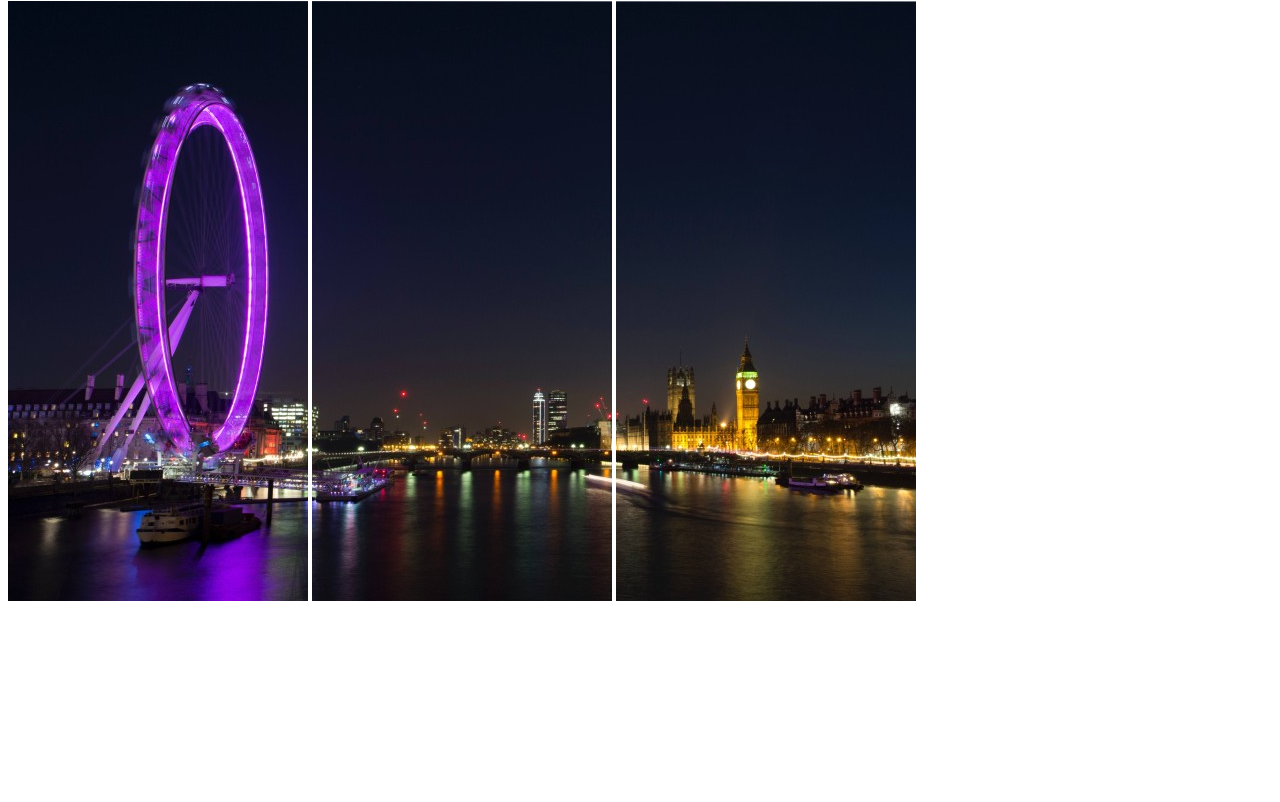
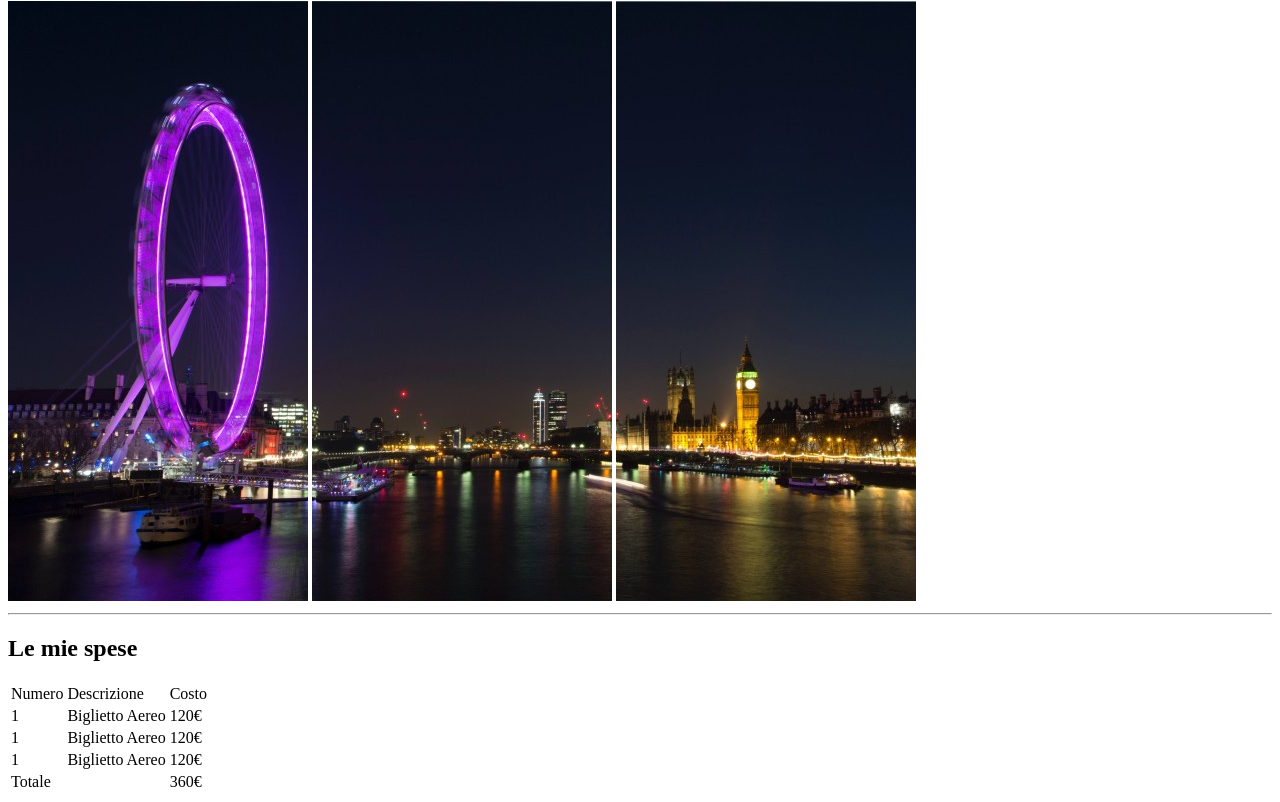
Before and after one commit to ceccobell/html-london-trip, a plain HTML site: page index.html in a window 1280 px wide. Shown: the part 79-881 px from the top of the page. Before the commit the page ends 800 px from the top, so only its background shows below. Drawn offline with Linux system fonts and the light colour scheme.

Commit message:
[UPD] inserito tabella con le spese

```diff
--- a/index.html
+++ b/index.html
@@ -12,9 +12,42 @@
         <img src="img\img\pexels-bill-emrich-230794-1.jpg" alt="foto città">
         <img src="img\img\pexels-bill-emrich-230794-2.jpg" alt="foto città">
     </header>
+<hr>
+    <main>
+        <section>
+           <h2>Le mie spese</h2>
+           <table>
+               <tr>
+                 <td>Numero</td>
+                 <td>Descrizione</td>
+                 <td>Costo</td>
+               </tr>
 
-    <main>
+               <tr>
+                <td>1</td>
+                 <td>Biglietto Aereo</td>
+                 <td>120&euro;</td>
+               </tr>
 
+               <tr>
+                <td>1</td>
+                 <td>Biglietto Aereo</td>
+                 <td>120&euro;</td>
+               </tr>
+
+               <tr>
+                <td>1</td>
+                 <td>Biglietto Aereo</td>
+                 <td>120&euro;</td>
+               </tr>
+
+               <tr>
+                <td>Totale</td>
+                 <td></td>
+                 <td>360&euro;</td>
+               </tr>
+            </table>
+        </section>
     </main>
 
 </body>
```
